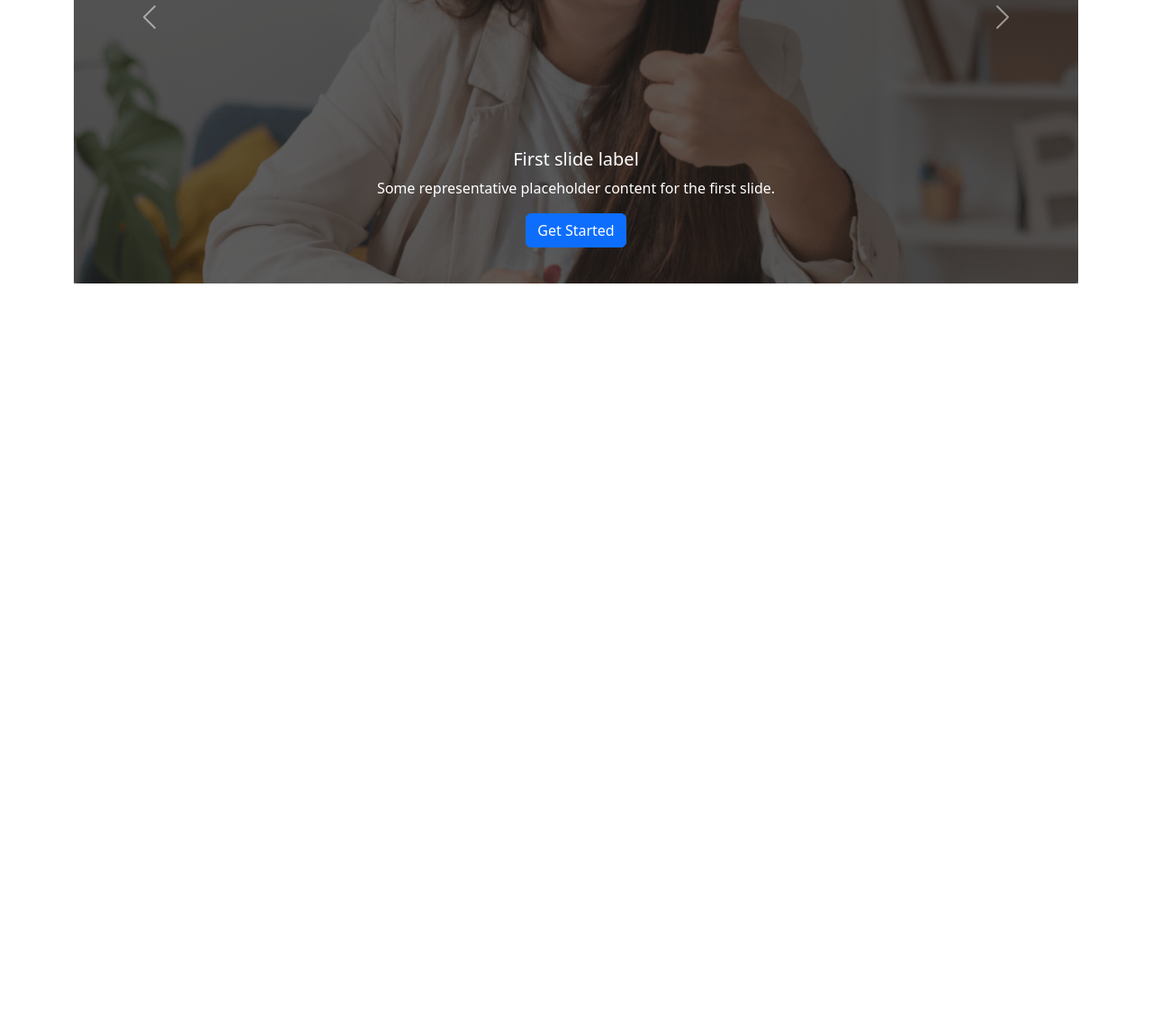
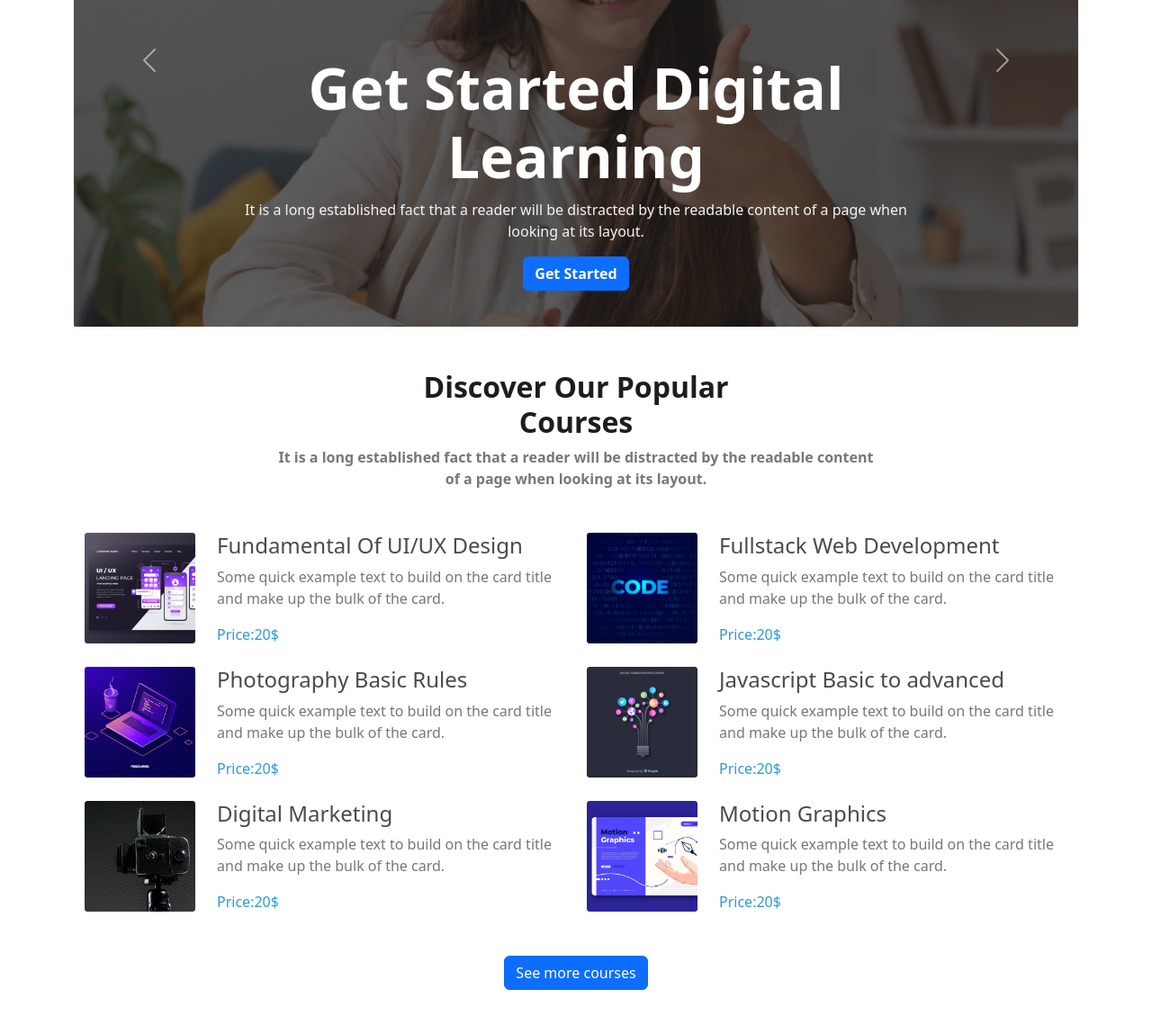
Before and after one commit to rojinaeva/ass-3-ed-tech, a plain HTML site: page index.html in a window 1280 px wide. Shown: the part 339-1478 px from the top of the page at 90% size. Before the commit the page ends 800 px from the top, so only its background shows below. Drawn offline with nearby package versions, Linux system fonts and the light colour scheme.

Commit message:
courses added

```diff
--- a/index.html
+++ b/index.html
@@ -42,34 +42,34 @@
         </button>
       </nav>
       <!-- top cover section  -->
-      <section>
+      <section class="mt-5">
         <div id="carouselExampleCaptions" class="carousel slide">
             <div class="carousel-inner">
               <div class="carousel-item active">
                 <img src="./images/cover/cover-1.png" class="d-block w-100" alt="...">
                 <div class="w-100 h-100 position-absolute top-0" style="background-color: rgba(29, 29, 29, 0.7)"></div>
                 <div class="carousel-caption d-none d-md-block">
-                  <h5>First slide label</h5>
-                  <p>Some representative placeholder content for the first slide.</p>
-                  <button type="button" class="btn btn-primary">Get Started</button>
+                  <h1 class="display-3 fw-semibold">Get Started Digital Learning</h1>
+                  <p style="color: #F4F4F4;">It is a long established fact that a reader will be distracted by the readable content of a page when looking at its layout.</p>
+                  <button type="button" class="btn btn-primary fw-semibold">Get Started</button>
                 </div>
               </div>
               <div class="carousel-item">
                 <img src="./images/cover/cover-2.jpg" class="d-block w-100" alt="...">
                 <div class="w-100 h-100 position-absolute top-0" style="background-color: rgba(29, 29, 29, 0.7)"></div>
                 <div class="carousel-caption d-none d-md-block">
-                  <h5>Second slide label</h5>
-                  <p>Some representative placeholder content for the second slide.</p>
-                  <button type="button" class="btn btn-primary">Get Started</button>
+                  <h1 class="display-3 fw-semibold">Get Started Digital Learning</h1>
+                  <p style="color: #F4F4F4;">It is a long established fact that a reader will be distracted by the readable content of a page when looking at its layout..</p>
+                  <button type="button" class="btn btn-primary fw-semibold">Get Started</button>
                 </div>
               </div>
               <div class="carousel-item">
                 <img src="./images/cover/cover-3.jpg" class="d-block w-100" alt="...">
                 <div class="w-100 h-100 position-absolute top-0" style="background-color: rgba(29, 29, 29, 0.7)"></div>
                 <div class="carousel-caption d-none d-md-block">
-                  <h5>Third slide label</h5>
-                  <p>Some representative placeholder content for the third slide.</p>
-                  <button type="button" class="btn btn-primary">Get Started</button>
+                  <h1 class="display-3 fw-semibold">Get Started Digital Learning</h1>
+                  <p style="color: #F4F4F4;">It is a long established fact that a reader will be distracted by the readable content of a page when looking at its layout.</p>
+                  <button type="button" class="btn btn-primary fw-semibold">Get Started</button>
                 </div>
               </div>
 
@@ -85,6 +85,106 @@
           </div>
       </section>
     </header>
+    <main class="container mt-5">
+        <!-- popular courses starts -->
+        <section>
+          <div>
+            <h2 class="fw-semibold d-flex flex-column align-items-center"  style="color:#1D1D1D;">
+              <span>Discover Our Popular</span>
+               <span>Courses</span>
+            </h2>
+            <p class="fw-semibold d-flex flex-column align-items-center" style="color: #777777;"><span>
+              It is a long established fact that a reader will be distracted by the readable content
+            </span>
+             <span>of a page when looking at its layout.</span>
+            </p>
+          </div>
+          <!------------- courses starts ----------------------->
+
+          <div class="container mb-3 mt-5">
+            <div class="row g-4">
+              <div class="col-6">
+                <div class="d-flex">
+                  <div>
+                    <img class="img-fluid"src="./images/course/course-1.png" alt="">
+                  </div>
+                  <div class="ms-4">
+                    <h3 class="fs-4" style="color: #4A4A4A;">Fundamental Of UI/UX Design</h3>
+                    <p style="color: #777777;">Some quick example text to build on the card title and make up the bulk of the card.</p>
+                    <span style="color: #289BDE;">Price:20$</span>
+                  </div>
+                </div>
+              </div>
+              <div class="col-6">
+               <div class="d-flex">
+                <div>
+                  <img  class="img-fluid" src="./images/course/course-2.png" alt="">
+                </div>
+                <div class="ms-4">
+                  <h3 class="fs-4" style="color: #4A4A4A;">Fullstack Web Development</h3>
+                  <p  style="color: #777777;">Some quick example text to build on the card title and make up the bulk of the card.</p>
+                  <span style="color: #289BDE;">Price:20$</span>
+                </div>
+               </div>
+              </div>
+              <div class="col-6">
+                <div class="d-flex">
+                  <div>
+                    <img class="img-fluid" src="./images/course/course-3.png" alt="">
+                  </div>
+                  <div class="ms-4">
+                    <h3 class="fs-4" style="color: #4A4A4A;">Photography Basic Rules</h3>
+                    <p  style="color: #777777;">Some quick example text to build on the card title and make up the bulk of the card.</p>
+                    <span style="color: #289BDE;">Price:20$</span>
+                  </div>
+                </div>
+              </div>
+              <div class="col-6">
+                <div class="d-flex">
+                  <div>
+                    <img class="img-fluid" src="./images/course/course-4.png" alt="">
+                    </div>
+                    <div class="ms-4">
+                      <h3 class="fs-4" style="color: #4A4A4A;">Javascript Basic to advanced</h3>
+                      <p  style="color: #777777;">Some quick example text to build on the card title and make up the bulk of the card.</p>
+                      <span style="color: #289BDE;">Price:20$</span>
+                    </div>
+                </div>
+              </div>
+              <div class="col-6">
+                <div class="d-flex">
+                  <div>
+                    <img class="img-fluid" src="./images/course/course-5.png" alt="">
+                  </div>
+                  <div class="ms-4">
+                    <h3 class="fs-4" style="color: #4A4A4A;">Digital Marketing</h3>
+                    <p  style="color: #777777;">Some quick example text to build on the card title and make up the bulk of the card.</p>
+                    <span style="color: #289BDE;">Price:20$</span>
+                  </div>
+                </div>
+              </div>
+              <div class="col-6">
+                <div class="d-flex">
+                  <div>
+                    <img class="img-fluid" src="./images/course/course-6.png" alt="">
+                </div>
+                <div class="ms-4">
+                  <h3 class="fs-4" style="color: #4A4A4A;">Motion Graphics</h3>
+                  <p  style="color: #777777;">Some quick example text to build on the card title and make up the bulk of the card.</p>
+                  <span style="color: #289BDE;">Price:20$</span>
+                </div>
+                </div>
+
+              </div>
+            </div>
+
+          </div>
+          <div class="text-center mt-5 mb-5">
+            <button type="button" class="btn btn-primary">See more courses</button>
+          </div>
+        </section>
+
+    </main>
     <script
       src="https://cdn.jsdelivr.net/npm/bootstrap@5.3.0-alpha1/dist/js/bootstrap.bundle.min.js"
       integrity="sha384-w76AqPfDkMBDXo30jS1Sgez6pr3x5MlQ1ZAGC+nuZB+EYdgRZgiwxhTBTkF7CXvN"
```
